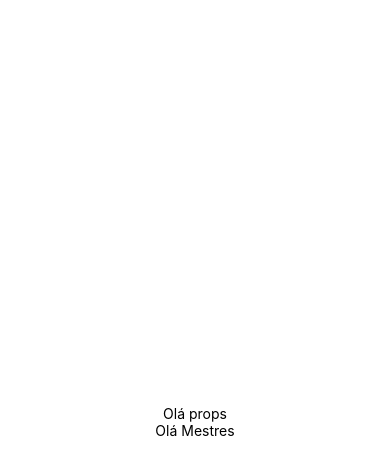
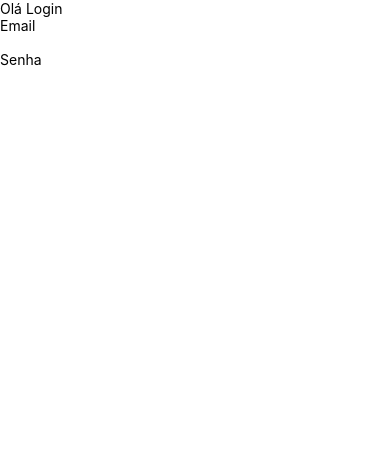
Before and after one commit to Mestres-da-Web/trilha-react-native, a React Native app: screen / in a window 390 px wide. Shown: the top 474 px of the page. Built offline with nearby package versions, Linux system fonts and the light colour scheme.

Commit message:
2 - Aula 5

```diff
--- a/App.tsx
+++ b/App.tsx
@@ -1,23 +1,12 @@
 import { StatusBar } from "expo-status-bar";
-import { StyleSheet, Text, View } from "react-native";
-import Title from "./src/Title";
+import { View } from "react-native";
+import Login from "./src/screens/Login";
 
 export default function App() {
   return (
-    <View style={styles.container}>
-      <Title text="Olá props" />
-
-      <Text>Olá Mestres</Text>
-      <StatusBar style="auto" />
+    <View>
+      {/* <StatusBar style="dark" /> */}
+      <Login />
     </View>
   );
 }
-
-const styles = StyleSheet.create({
-  container: {
-    flex: 1,
-    backgroundColor: "#fff",
-    alignItems: "center",
-    justifyContent: "center",
-  },
-});
--- /dev/null
+++ b/src/components/Input/index.tsx
@@ -0,0 +1,20 @@
+import { Text, TextInput, View } from "react-native";
+
+interface InputProps {
+  label: string;
+}
+
+const Input = ({ label }: InputProps) => {
+  return (
+    <View>
+      <Text>{label}</Text>
+      <TextInput
+        onChangeText={(text) => {
+          console.log(text);
+        }}
+      />
+    </View>
+  );
+};
+
+export default Input;
--- a/src/Title.tsx
+++ b/src/components/Title/index.tsx
@@ -2,9 +2,10 @@ import { Text } from "react-native";
 
 interface TitleProps {
   text: string;
+  onPress: () => void;
 }
 
-function Title({ text }: TitleProps) {
+function Title({ text, onPress }: TitleProps) {
   return <Text>{text}</Text>;
 }
 
--- /dev/null
+++ b/src/screens/Login/index.tsx
@@ -0,0 +1,14 @@
+import { View, Text } from "react-native";
+import Input from "../../components/Input";
+
+const Login = () => {
+  return (
+    <View>
+      <Text>Olá Login</Text>
+      <Input label="Email" />
+      <Input label="Senha" />
+    </View>
+  );
+};
+
+export default Login;
```
